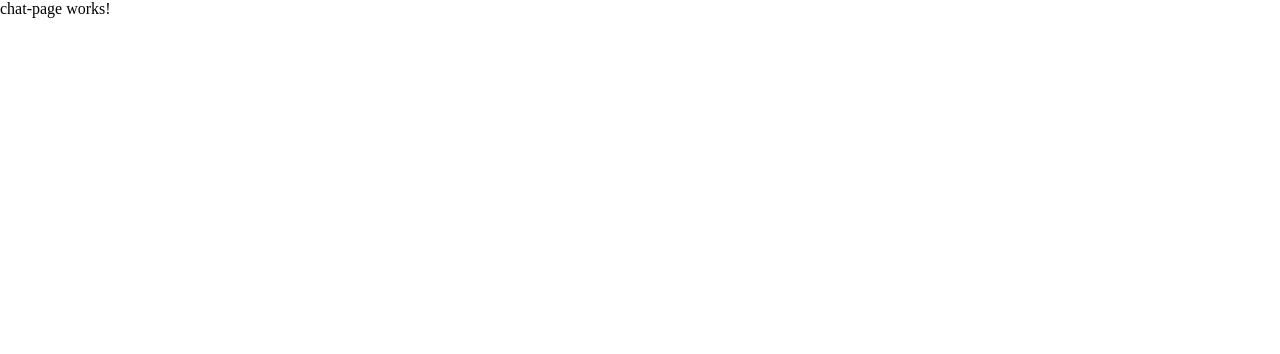
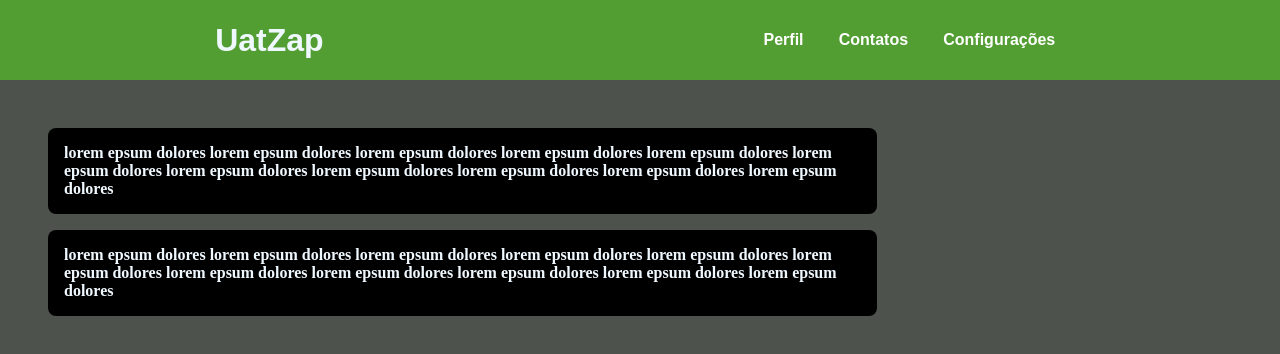
Before and after one commit to FehFialho/BoschAngularTest, an Angular app in the folder uatzap/: page /chat in a window 1280 px wide. Shown: the top 354 px of the page. Built offline with nearby package versions, Linux system fonts and the light colour scheme.

Commit message:
feat: implemented part of chat messages

```diff
--- /dev/null
+++ b/uatzap/src/app/features/chat-page/chat-message/chat-message.css
@@ -0,0 +1,20 @@
+p{
+  padding: 1rem;
+  max-width: 70%;
+  font-weight: 700;
+  border-radius: .5rem;
+  color: aliceblue;
+  background-color: rgb(0, 0, 0);
+}
+
+.sended {
+  justify-self: end;
+  background-color: rgb(55, 59, 50);
+  border: solid 1px rgb(55, 56, 55);;
+}
+
+.received {
+  justify-self: start;
+  background-color: rgb(78, 145, 52);
+  border: solid 1px rgb(61, 131, 33);;
+}
--- /dev/null
+++ b/uatzap/src/app/features/chat-page/chat-message/chat-message.html
@@ -0,0 +1 @@
+<p>{{Content}}</p>
--- /dev/null
+++ b/uatzap/src/app/features/chat-page/chat-message/chat-message.ts
@@ -0,0 +1,20 @@
+import { Component, Input } from '@angular/core';
+
+@Component({
+  selector: 'app-chat-message',
+  imports: [],
+  templateUrl: './chat-message.html',
+  styleUrl: './chat-message.css',
+})
+export class ChatMessage {
+  @Input()
+  Content: string = "";
+  @Input()
+  Sended: boolean = true;
+
+  // if (Sended) {
+  //   // Adiciona Classe .sended
+  // }else{
+  //   //Adiciona Classe .received
+  // }
+}
--- a/uatzap/src/app/features/chat-page/chat-page.css
+++ b/uatzap/src/app/features/chat-page/chat-page.css
@@ -0,0 +1,10 @@
+.chat{
+  background-color: rgb(78, 82, 77);
+  height: 100vh;
+  width: 100wh;
+  padding: 3rem;
+  display: flex;
+  flex-direction: column;
+  justify-content: start;
+  gap: 1rem;
+}
--- a/uatzap/src/app/features/chat-page/chat-page.html
+++ b/uatzap/src/app/features/chat-page/chat-page.html
@@ -1 +1,13 @@
-<p>chat-page works!</p>
+<app-header></app-header>
+<section class="chat">
+  <app-chat-message
+    class="received"
+    [Sended]="true"
+    [Content]="'lorem epsum dolores lorem epsum dolores lorem epsum dolores lorem epsum dolores lorem epsum dolores lorem epsum dolores lorem epsum dolores lorem epsum dolores lorem epsum dolores lorem epsum dolores lorem epsum dolores'">
+  </app-chat-message>
+  <app-chat-message
+    class="sended"
+    [Sended]="true"
+    [Content]="'lorem epsum dolores lorem epsum dolores lorem epsum dolores lorem epsum dolores lorem epsum dolores lorem epsum dolores lorem epsum dolores lorem epsum dolores lorem epsum dolores lorem epsum dolores lorem epsum dolores'">
+  </app-chat-message>
+</section>
```
Also changed, not shown: uatzap/src/app/features/chat-page/chat-page.ts (+7 -3 lines), 1 other file (tests, documents, lock files or other folders).
